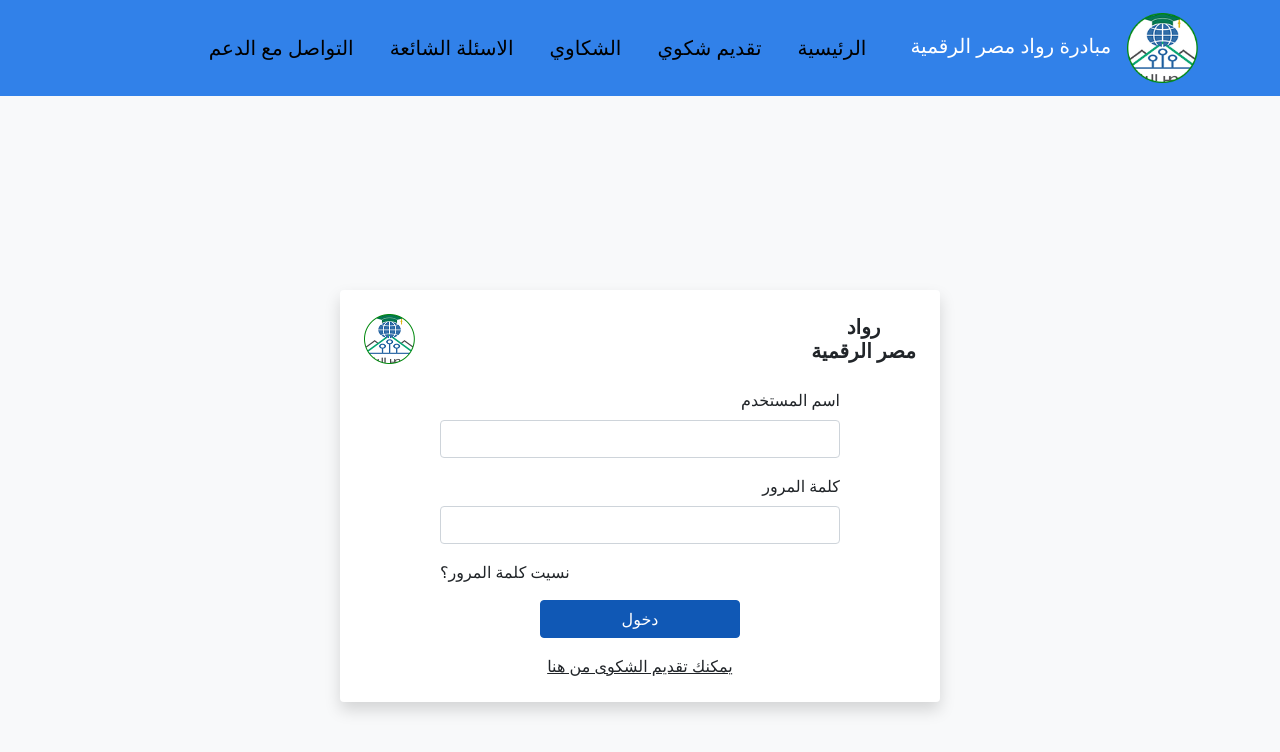
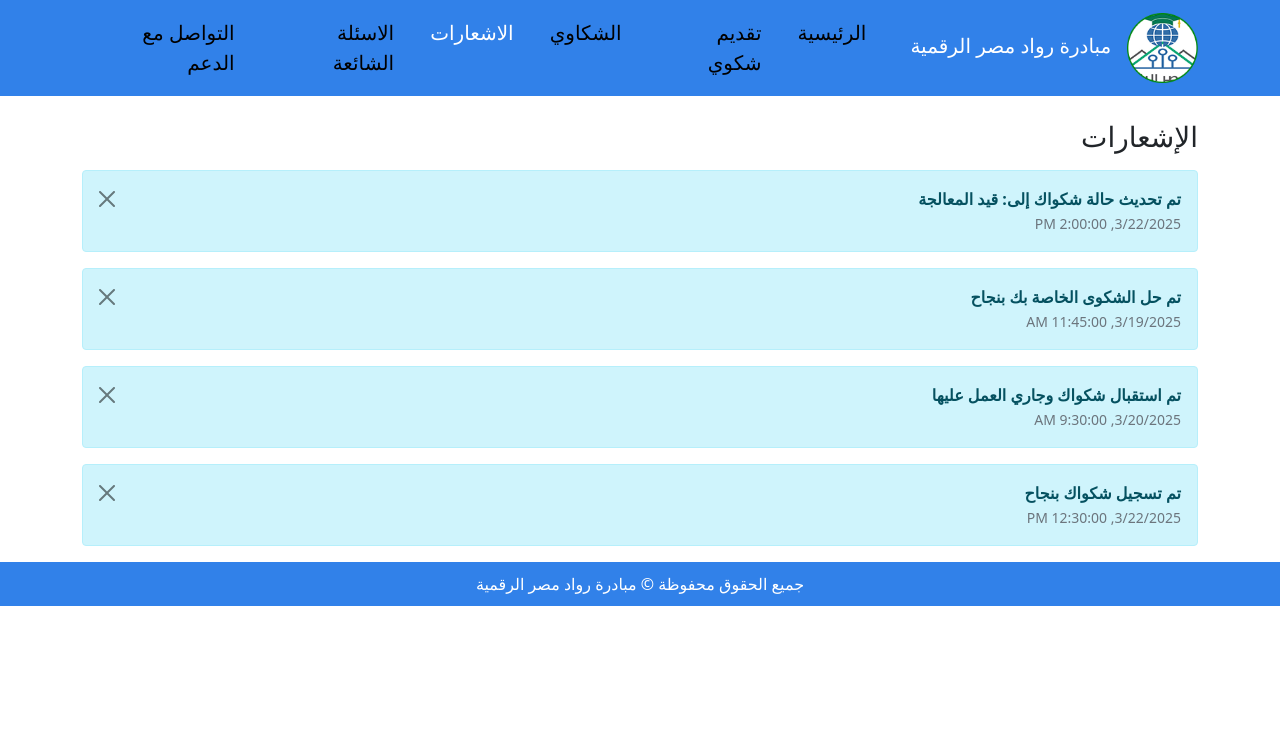
Before and after one commit to emanhasanien/Complaint-Student-Ticketing-System-Project, a React (Vite) app: page /notifications in a window 1280 px wide. Before the commit this address led to /. Shown: the top 752 px of the page. Built offline with nearby package versions, Linux system fonts and the light colour scheme.

Commit message:
Added notification system and dashboard components

```diff
--- a/package.json
+++ b/package.json
@@ -12,6 +12,7 @@
   "dependencies": {
     "bootstrap": "^5.0.1",
     "react": "^19.0.0",
+    "react-bootstrap": "^2.10.9",
     "react-dom": "^19.0.0",
     "react-router-dom": "^7.4.0"
   },
--- a/src/App.jsx
+++ b/src/App.jsx
@@ -11,6 +11,7 @@
 import ComplaintsManagement from "./pages/Admin/ComplaintsManagement";
 import AdminLogin from "./pages/Admin/AdminLogin";
 import StudentLogin from "./pages/Student/StudentLogin";
+import NotificationCenter from "./UI-Components/NotificationCenter";
 
 const App = () => {
   const isAdminLogin = window.location.pathname === '/';
@@ -28,6 +29,7 @@
         <Route path="/طالب/التواصل مع الدعم" element={<ContactUs />}></Route>
         <Route path="/student/login" element={<StudentLogin/>}></Route>
 
+        <Route path="/notifications" element={<NotificationCenter />} />
 
 
         {/* admin routes */}
--- /dev/null
+++ b/src/UI-Components/NotificationCenter.jsx
@@ -0,0 +1,33 @@
+import React, { useState, useEffect } from 'react';
+import notificationsData from '../MocData/notifications.json';
+import { Alert } from 'react-bootstrap';
+
+const NotificationCenter = () => {
+  const [notifications, setNotifications] = useState([]);
+
+  useEffect(() => {
+    // Load notifications on component mount
+    setNotifications(notificationsData);
+  }, []);
+
+  const handleClose = (notificationId) => {
+    // Remove the notification from the state
+    setNotifications(notifications.filter((notif) => notif.notificationId !== notificationId));
+  };
+
+  return (
+    <div className="container mt-4">
+      <h3 className="mb-3">الإشعارات</h3>
+
+      {/* Render alerts for each notification */}
+      {notifications.map((notif) => (
+        <Alert key={notif.notificationId} variant="info" dismissible onClose={() => handleClose(notif.notificationId)}>
+          <strong>{notif.message}</strong><br />
+          <small className="text-muted">{new Date(notif.timestamp).toLocaleString()}</small>
+        </Alert>
+      ))}
+    </div>
+  );
+};
+
+export default NotificationCenter;
--- /dev/null
+++ b/src/UI-Components/StatisticsCard.jsx
@@ -0,0 +1,22 @@
+import React from 'react';
+import { Card } from 'react-bootstrap';
+
+const StatisticsCard = ({ title, value, icon }) => {
+  return (
+    <Card className="mb-4">
+      <Card.Body>
+        <div className="d-flex justify-content-between align-items-center">
+          <div>
+            <h5>{title}</h5>
+            <h3>{value}</h3>
+          </div>
+          <div className="icon-container">
+            {icon}
+          </div>
+        </div>
+      </Card.Body>
+    </Card>
+  );
+};
+
+export default StatisticsCard;
--- a/src/UI-Components/StudentNavbar.jsx
+++ b/src/UI-Components/StudentNavbar.jsx
@@ -29,6 +29,10 @@
           </li>
 
           <li className="nav-item">
+            <NavLink className="nav-link" to={'/notifications'}>الاشعارات</NavLink>
+          </li>
+
+          <li className="nav-item">
             <NavLink className="nav-link" to={"/طالب/الاسئلة الشائعة"}>الاسئلة الشائعة</NavLink>
           </li>
 
--- a/src/pages/Admin/AdminDashboard.jsx
+++ b/src/pages/Admin/AdminDashboard.jsx
@@ -1,9 +1,32 @@
-import React from 'react'
+import React from 'react';
+import { Row, Col } from 'react-bootstrap';
+import StatisticsCard from '../../UI-Components/StatisticsCard';
 
 const AdminDashboard = () => {
+  // Sample data for statistics
+  const stats = [
+    { title: "Total Complaints", value: 120, icon: <i className="fas fa-comment-dots"></i> },
+    { title: "Resolved Complaints", value: 80, icon: <i className="fas fa-check-circle"></i> },
+    { title: "Pending Complaints", value: 40, icon: <i className="fas fa-hourglass-half"></i> },
+  ];
+
   return (
-    <div>AdminDashboard</div>
-  )
-}
+    <div className="container mt-4">
+      <h3>Dashboard</h3>
 
-export default AdminDashboard
+      <Row>
+        {stats.map((stat, index) => (
+          <Col md={4} key={index}>
+            <StatisticsCard
+              title={stat.title}
+              value={stat.value}
+              icon={stat.icon}
+            />
+          </Col>
+        ))}
+      </Row>
+    </div>
+  );
+};
+
+export default AdminDashboard;
```
Also changed, not shown: 1 other file (tests, documents, lock files or other folders).
